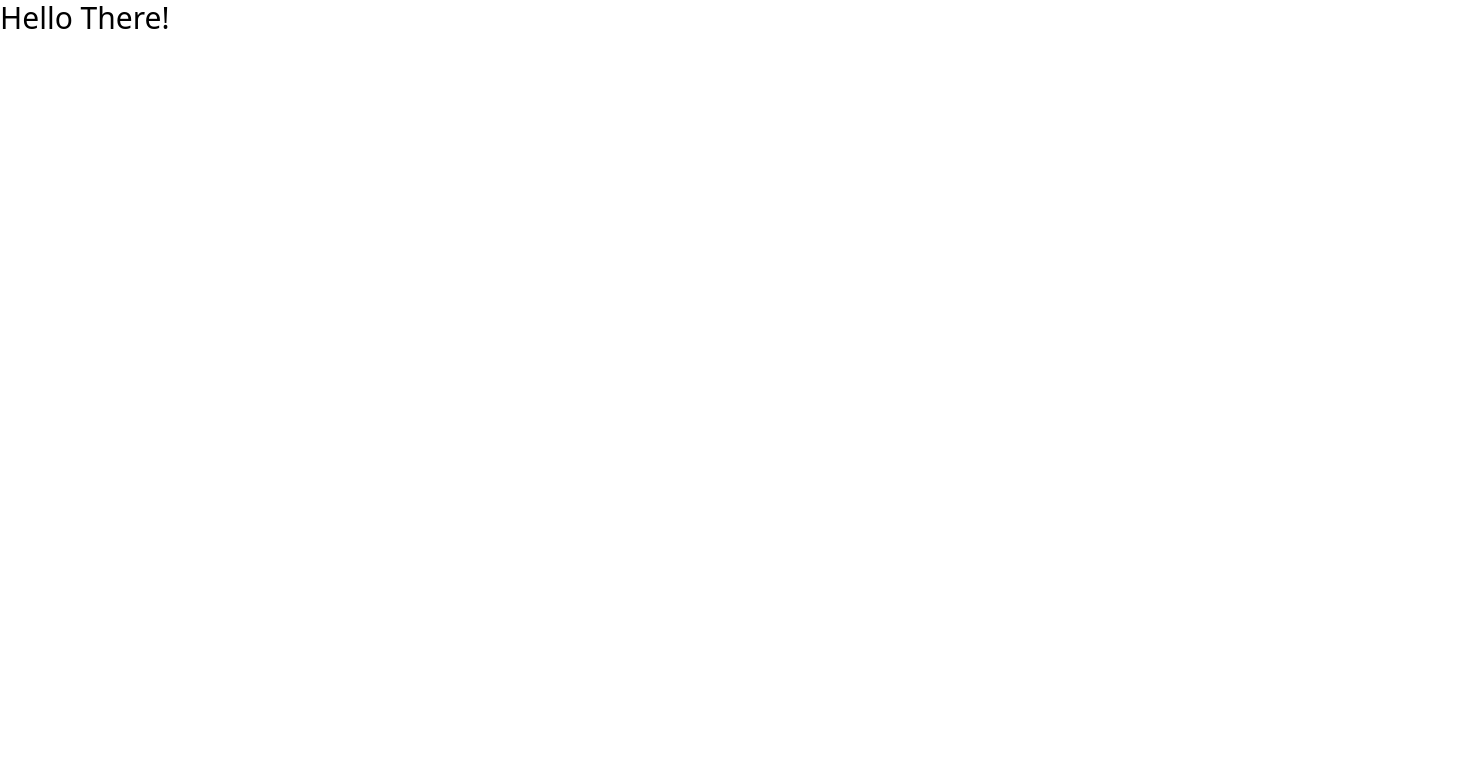
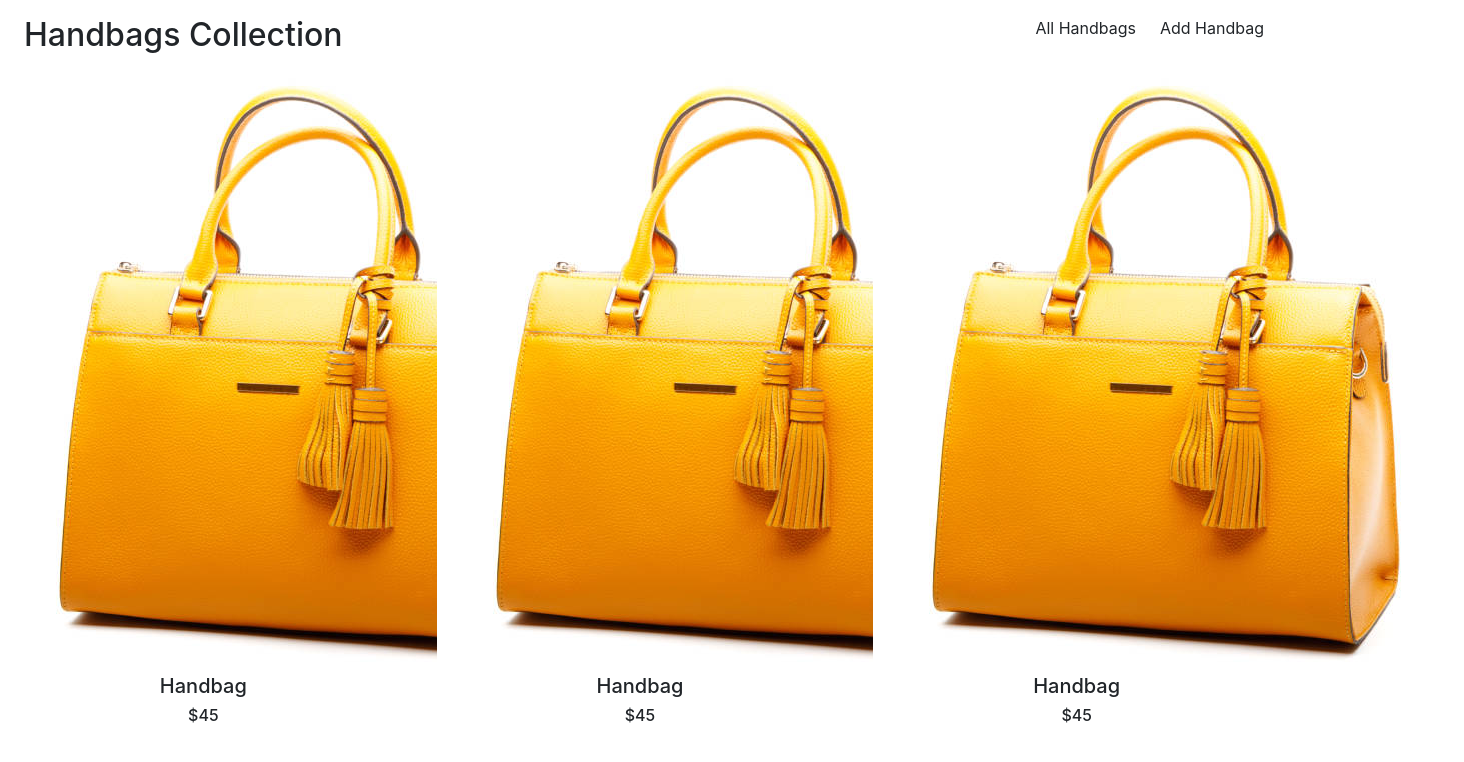
Before and after one commit to Buyaki01/handbags-js, a website: page index.html in a window 1280 px wide. Shown: the whole page, 1464 px wide, since content can reach past the window. Drawn offline with nearby package versions, Linux system fonts and the light colour scheme.

Commit message:
Add dummy handbags

```diff
--- a/css/main.css
+++ /dev/null
@@ -1,3 +0,0 @@
-@tailwind base;
-@tailwind components;
-@tailwind utilities;
--- a/index.html
+++ b/index.html
@@ -4,11 +4,43 @@
     <meta charset="UTF-8">
     <meta http-equiv="X-UA-Compatible" content="IE=edge">
     <meta name="viewport" content="width=device-width, initial-scale=1.0">
-    <link rel="stylesheet" href="css/main-tailwind.css">
+    <link rel="stylesheet" href="https://maxcdn.bootstrapcdn.com/bootstrap/4.0.0/css/bootstrap.min.css" integrity="sha384-Gn5384xqQ1aoWXA+058RXPxPg6fy4IWvTNh0E263XmFcJlSAwiGgFAW/dAiS6JXm" crossorigin="anonymous">
+    <link rel="stylesheet" href="css/main.css">
     <title> Affordable, Quality Handbags </title>
   </head>
   <body>
-    <p class="text-red text-3xl">Hello There!</p>
+    <main class="mt-3">
+      <nav class="ml-2 d-flex justify-content-between">
+        <div class="ml-3">
+          <h2> Handbags Collection </h2>
+        </div>
+        <div class="mr-3">
+          <div class="d-flex align-items-end">
+            <div><p>All Handbags</p></div>
+            <div class="ml-4"><p>Add Handbag</p></div>
+          </div>
+        </div>
+      </nav>
+      <article>
+        <div class="row">
+          <div class="col-4">
+            <div class="img-responsive"><img src="./handbag.jpg" alt="#"></div>
+            <h5 class="text-center"> Handbag </h5>
+            <h6 class="text-center"> $45 </h6>
+          </div>
+          <div class="col-4">
+            <div class="img-responsive"><img src="./handbag.jpg" alt="#"></div>
+            <h5 class="text-center"> Handbag </h5>
+            <h6 class="text-center"> $45 </h6>
+          </div>
+          <div class="col-4">
+            <div class="img-responsive"><img src="./handbag.jpg" alt="#"></div>
+            <h5 class="text-center"> Handbag </h5>
+            <h6 class="text-center"> $45 </h6>
+          </div>
+        </div>
+      </article>
+    </main>
     <script src="scripts/main.js"></script>
   </body>
 </html>
--- a/tailwind.config.js
+++ /dev/null
@@ -1,8 +0,0 @@
-/** @type {import('tailwindcss').Config} */
-module.exports = {
-  content: ["./*.html", "./scripts/*.js", "./css/*.css"],
-  theme: {
-    extend: {},
-  },
-  plugins: [],
-}
```
Also changed, not shown: package.json (added, +20 -0 lines), css/main-tailwind.css (deleted), handbag.jpg (added).
